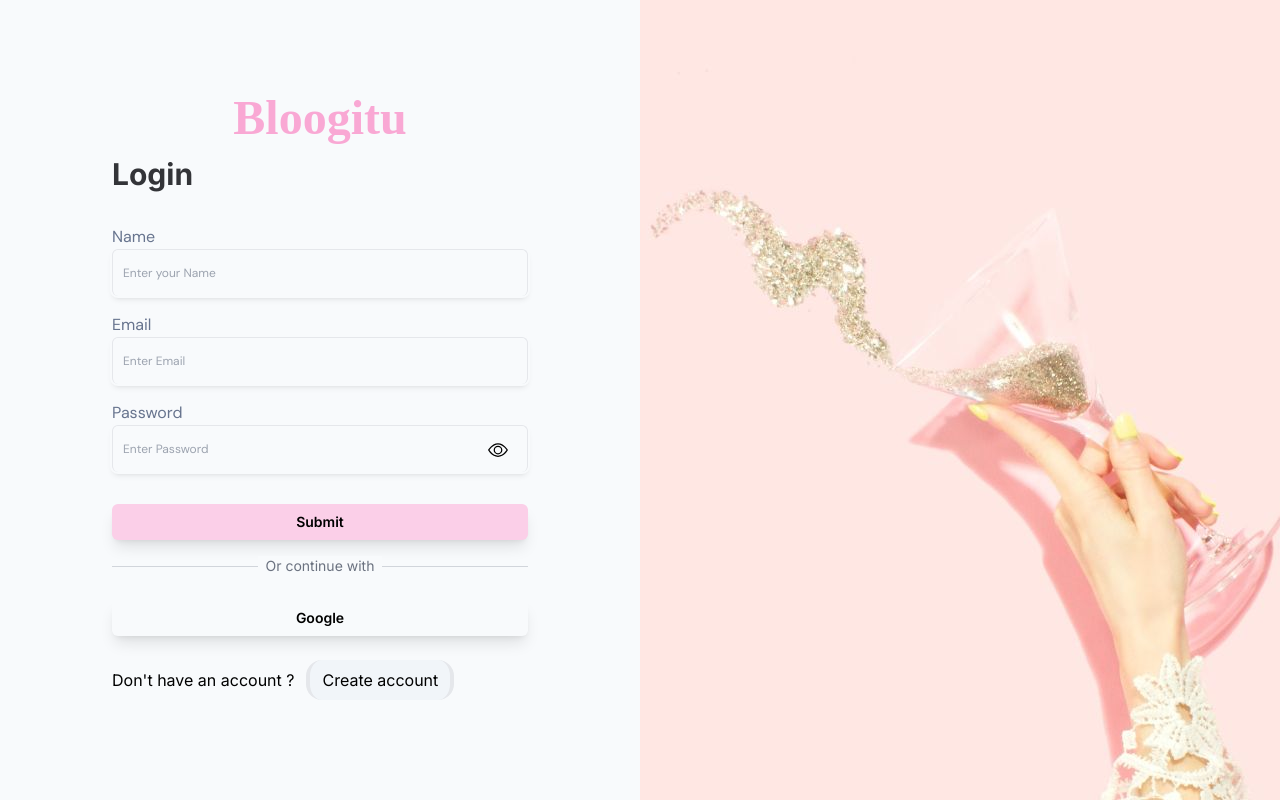
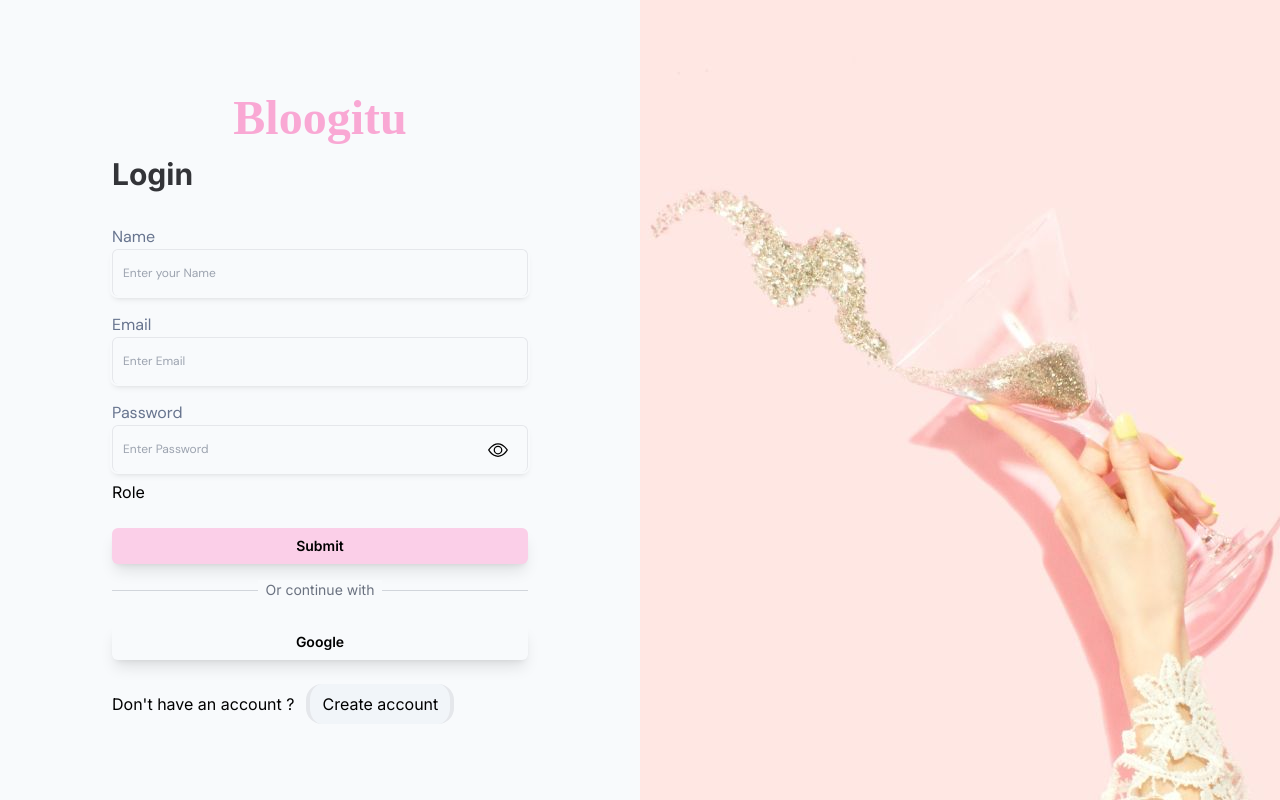
Before and after one commit to Abdullahhost/nextJsBlog, a Next.js app: page /login in a window 1280 px wide. Built offline with nearby package versions, Linux system fonts and the light colour scheme.

Commit message:
2025 update version

```diff
--- a/app/(site)/page.tsx
+++ b/app/(site)/page.tsx
@@ -47,6 +47,8 @@ export default async function Home({ searchParams }: any) {
 
 
   const allData = await getAllBlog();
+
+  console.log(allData)
 
   const filteredData = allData?.data?.filter((item: any) => item?.title.toLowerCase().includes(searchParams?.query))
 
--- a/app/components/categories/page.tsx
+++ b/app/components/categories/page.tsx
@@ -12,6 +12,7 @@ const Categories = async () => {
     const { data } = await getAllBlog();
 
     let uniqueValue: string[] = [];
+    console.log(data)
     data!?.forEach((element: BlogInterface) => {
         if (!uniqueValue.includes(element?.role)) {
             uniqueValue.push(element?.role)
--- a/app/login/page.tsx
+++ b/app/login/page.tsx
@@ -23,12 +23,17 @@ type UserType = {
 const page = () => {
   const [variant, setVariant] = useState<VariantProps>("LOGIN");
 
+  const [userRole, setUserRole] = useState(["user", "admin", "guest"])
+  const [roleBox, setRoleBox] = useState(false)
+  const [selectRole, setSelectRole] = useState("")
   const [userData, setUserData] = useState<UserType>({
     name: "",
     email: "",
     password: "",
     confirm_password: "",
   });
+
+  console.log(selectRole)
 
   const [showPassword, setShowPassword] = useState<Boolean>(false);
 
@@ -216,6 +221,17 @@ const page = () => {
                 <></>
               )}
 
+              <div  onClick={() => setRoleBox(!roleBox)} className="relative">
+                <h2 >Role</h2>
+                <div className={` my-4 bg-white w-fit z-50 overflow-hidden shadow-2xl transition-all duration-300 cursor-pointer absolute top-0 left-12 ${roleBox ? "h-[125px]" : "h-[0rem]"}`}>
+                  {userRole.map((sItem) => {
+                    return <div onClick={() => setSelectRole(sItem)} className="w-fit h-[2.5rem] px-4 py-2" key={sItem}>
+                      {sItem}
+                      </div>
+                   })}
+                </div>
+             </div>
+
               <div className="w-full mt-6">
                 <Button type={"submit"} fullWidth secondary>
                   Submit
```
